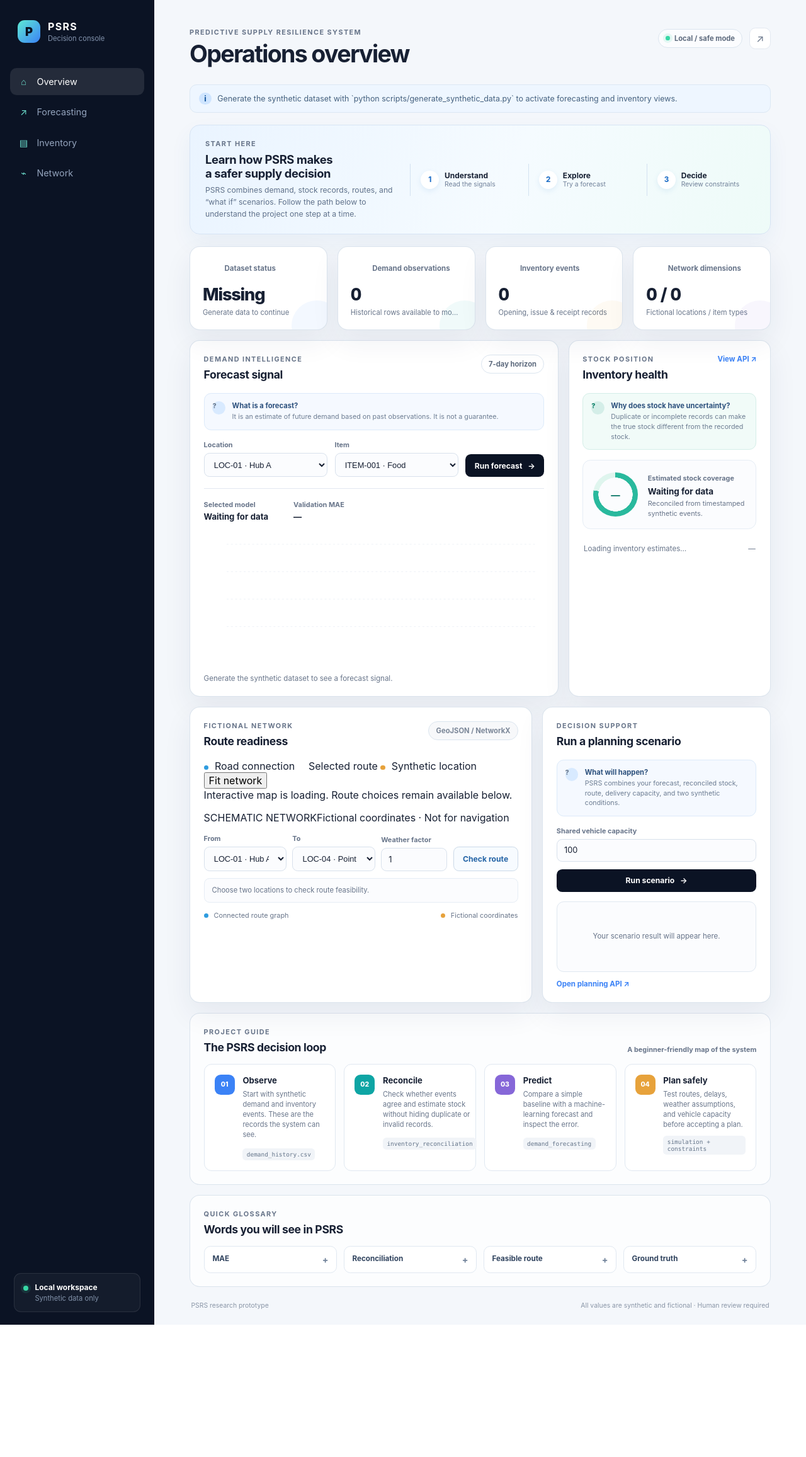
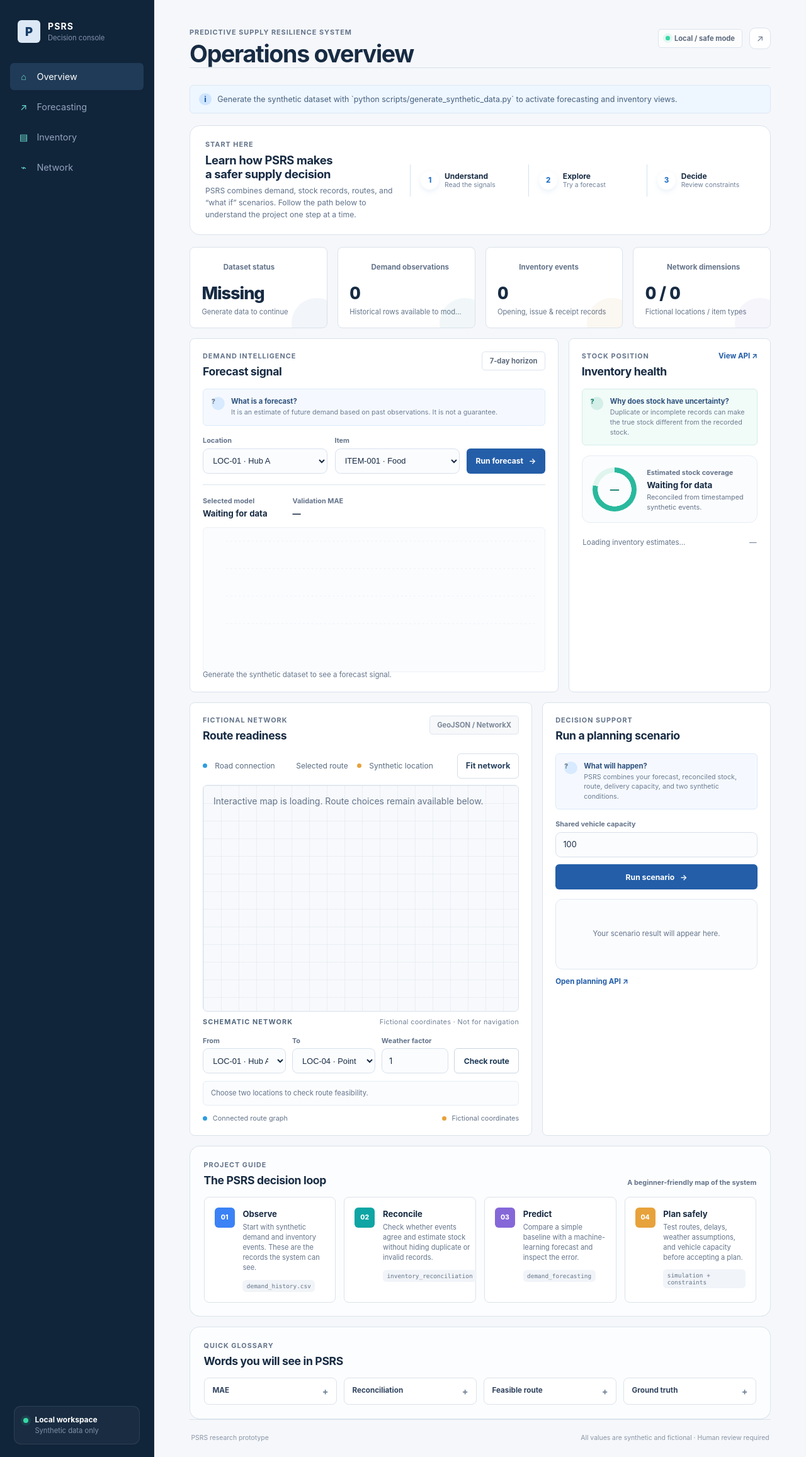
Before and after one commit to 1Y20ash/PSRS, a Flask app: page / in a window 1280 px wide. Shown: the whole page at 63% size. Before the commit the page ends 2103 px from the top, so only its background shows below. Run offline with Flask 3, Linux system fonts and the light colour scheme; a map, chart or similar area stays blank.

Commit message:
Refine PSRS visual system and responsive map styling

```diff
--- a/psrs/static/dashboard.css
+++ b/psrs/static/dashboard.css
@@ -222,3 +222,78 @@ h2 { margin-bottom: 0; font-size: 1.1rem; letter-spacing: -.02em; }
   html { scroll-behavior: auto; }
   *, *::before, *::after { transition-duration: .01ms !important; animation-duration: .01ms !important; animation-iteration-count: 1 !important; }
 }
+
+
+/* PSRS interface refresh: restrained, operational, and legible */
+:root {
+  --ink: #172b43;
+  --muted: #64748b;
+  --line: #dbe3ec;
+  --surface: #ffffff;
+  --canvas: #f5f7fa;
+  --navy: #10243a;
+  --blue: #245ea8;
+  --teal: #147d83;
+  --amber: #b7791f;
+  --purple: #6b5bb7;
+  --shadow: 0 2px 10px rgba(16, 36, 58, .045);
+}
+body { background: var(--canvas); color: var(--ink); font-size: 14px; }
+.sidebar { background: #10243a; border-right: 1px solid #20364d; }
+.brand { padding-bottom: 2rem; }
+.brand-mark { border-radius: 6px; background: #dce8f5; color: #173d68; }
+.nav-item { border-radius: 6px; }
+.nav-item:hover, .nav-item.active { background: #203b57; color: #fff; }
+.main-content { min-width: 0; }
+.topbar { border-bottom: 1px solid var(--line); }
+.topbar h1 { letter-spacing: -.035em; }
+.eyebrow { letter-spacing: .09em; }
+.environment-badge, .panel-tag { border-radius: 5px; }
+.welcome-card { background: #fff; border: 1px solid var(--line); box-shadow: none; }
+.metric-card, .panel, .loop-card, .glossary-grid details { border: 1px solid var(--line); border-radius: 8px; box-shadow: none; }
+.metric-card { padding: 1.1rem 1.15rem; }
+.metric-card::before { width: 3px; }
+.metric-value { letter-spacing: -.04em; }
+.panel { padding: 1.25rem; }
+.panel-header { margin-bottom: 1.1rem; }
+.primary-button, .secondary-button, .quiet-button { border-radius: 6px; min-height: 40px; box-shadow: none; }
+.primary-button { background: #245ea8; }
+.primary-button:hover { background: #194a88; }
+.secondary-button { border: 1px solid #cbd5e1; background: #fff; color: #1e3a56; }
+.secondary-button:hover, .quiet-button:hover { background: #edf3f8; }
+input, select { min-height: 40px; border-radius: 6px; border-color: #cbd5e1; background-color: #fff; }
+input:focus, select:focus { border-color: #4d83bd; }
+.learning-tip { border-radius: 6px; box-shadow: none; }
+.chart-wrap { background: #fbfcfe; border: 1px solid #edf1f5; border-radius: 6px; }
+.notice { border-radius: 6px; }
+.loop-number { border-radius: 6px; }
+.text-link { color: #245ea8; }
+.page-footer { border-top: 1px solid var(--line); }
+
+/* Map workspace */
+.map-toolbar { display:flex; align-items:center; justify-content:space-between; gap:1rem; flex-wrap:wrap; margin:0 0 .65rem; }
+.map-key { display:flex; flex-wrap:wrap; gap:.9rem; color:#586b80; font-size:.75rem; }
+.map-key span { display:inline-flex; align-items:center; gap:.4rem; }
+.quiet-button { padding:.55rem .8rem; border:1px solid #d5dee8; background:#fff; color:#29435e; cursor:pointer; font-size:.8rem; font-weight:650; }
+.route-map { position:relative; width:100%; height:360px; min-height:280px; overflow:hidden; border:1px solid #d8e2ec; border-radius:7px; background-color:#f7f9fc; background-image:linear-gradient(rgba(70,100,130,.065) 1px,transparent 1px),linear-gradient(90deg,rgba(70,100,130,.065) 1px,transparent 1px); background-size:28px 28px; }
+.map-fallback { padding:1rem; color:var(--muted); }
+.map-caption { display:flex; justify-content:space-between; gap:.75rem; flex-wrap:wrap; margin-top:.55rem; color:#718096; font-size:.68rem; letter-spacing:.03em; }
+.map-caption span:first-child { color:#52677d; font-weight:750; letter-spacing:.1em; }
+.route-map .leaflet-container { background:transparent; font:inherit; }
+.route-map .leaflet-control-zoom { border:1px solid #cbd5e1; box-shadow:none; }
+.route-map .leaflet-bar a { color:#25435f; border-bottom-color:#dbe3ec; }
+.route-map .leaflet-control-attribution { background:rgba(255,255,255,.8); font-size:9px; }
+.psrs-node-icon { display:flex; align-items:center; justify-content:center; width:31px; height:31px; border:2px solid #fff; border-radius:50%; background:#245ea8; color:#fff; box-shadow:0 0 0 1px #245ea8,0 2px 5px #10243a25; font-size:10px; font-weight:800; }
+.psrs-node-icon.is-origin { background:#147d83; box-shadow:0 0 0 2px #147d83,0 2px 5px #10243a25; }
+.psrs-node-icon.is-destination { background:#b7791f; box-shadow:0 0 0 2px #b7791f,0 2px 5px #10243a25; }
+.psrs-edge { stroke:#9aabba; stroke-width:3; opacity:.82; }
+.psrs-edge.selected { stroke:#245ea8; stroke-width:5; opacity:1; }
+.psrs-edge.unavailable { stroke:#b9c3ce; stroke-dasharray:5 6; }
+.leaflet-tooltip.psrs-label { border:1px solid #dce4ed; border-radius:4px; box-shadow:none; color:#29435e; font-size:11px; padding:3px 6px; }
+.route-result { border-radius:6px; }
+@media (max-width: 720px) {
+  .route-map { height:310px; min-height:260px; }
+  .map-toolbar { align-items:flex-start; }
+  .map-key { gap:.55rem .8rem; }
+  .map-caption { font-size:.65rem; }
+}
```
